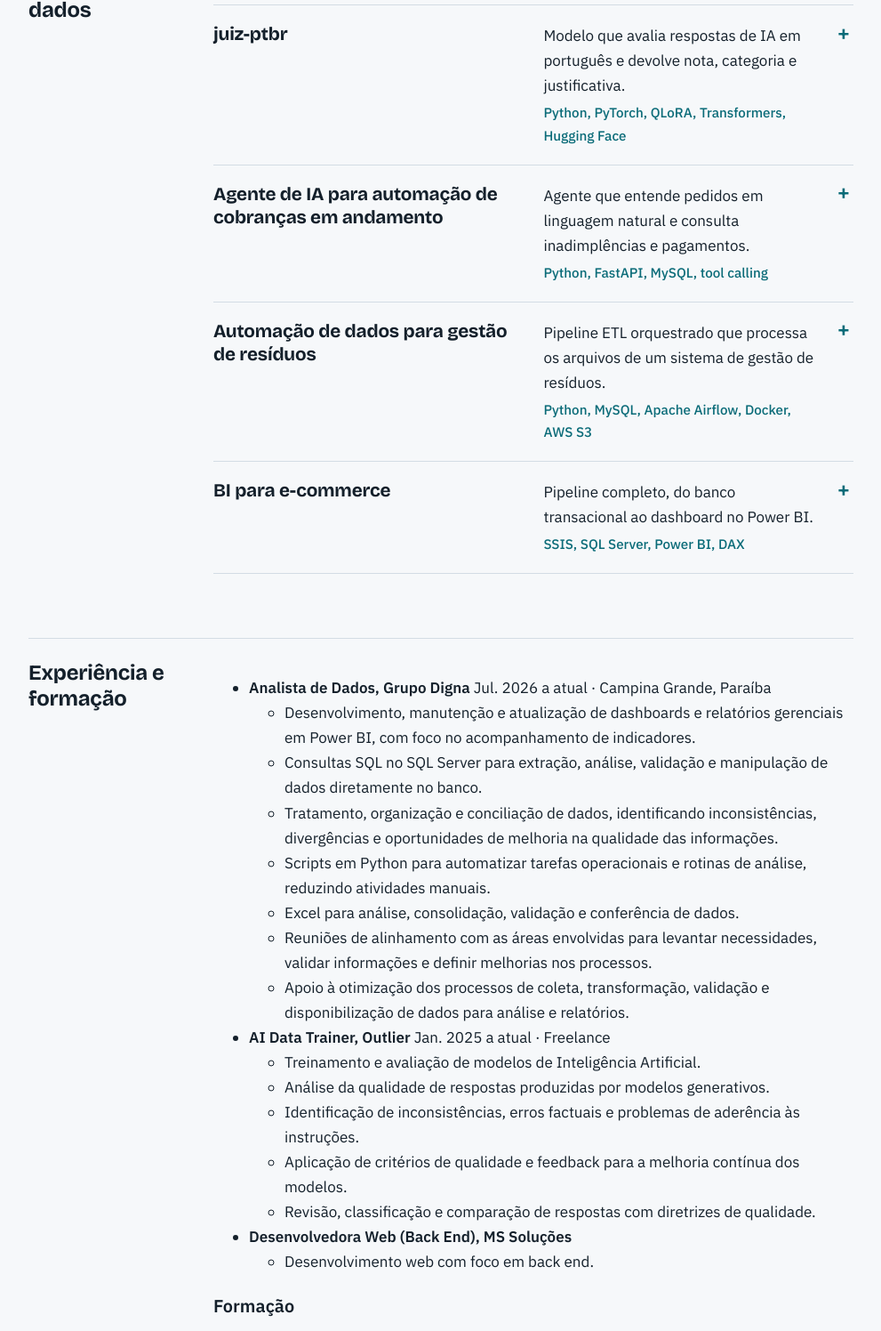
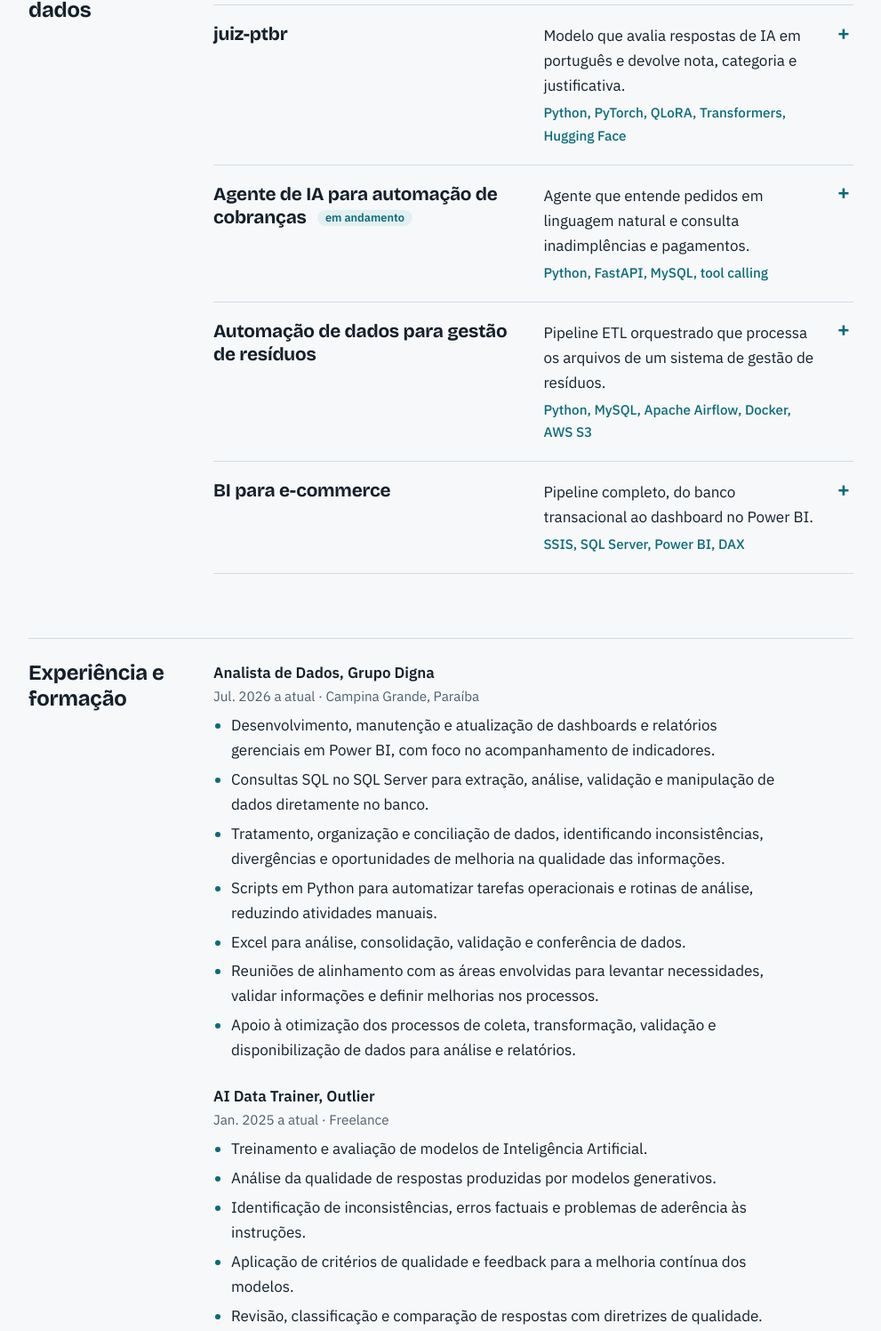
Before and after one commit to jeniffersantos09/jeniffersantos09.github.io, a plain HTML site: page index.html in a window 1280 px wide. Shown: the part 1561-3057 px from the top of the page at 89% size, without its empty margins (144-1135 px from the left). Drawn offline with nearby package versions, Linux system fonts and the light colour scheme.

Commit message:
Enhance styles for details and experience sections
Added styles for details, status, and experience sections.

```diff
--- a/style.css
+++ b/style.css
@@ -306,3 +306,87 @@ summary:focus-visible {
     margin-bottom: 0.9rem;
   }
 }
+
+/* ---------- Ajustes: problema / o que fiz, status, experiência ---------- */
+.detalhes h4 {
+  margin: 1rem 0 0.35rem;
+  font-family: var(--fonte-titulo);
+  font-weight: 700;
+  font-size: 1rem;
+}
+
+.detalhes h4:first-child {
+  margin-top: 0;
+}
+
+.detalhes p a + a {
+  margin-left: 1.25rem;
+}
+
+.status {
+  display: inline-block;
+  margin-left: 0.5rem;
+  padding: 0.05rem 0.55rem;
+  border-radius: 999px;
+  background: var(--realce);
+  color: var(--destaque);
+  font-family: var(--fonte-texto);
+  font-size: 0.8rem;
+  font-weight: 600;
+  letter-spacing: 0;
+  vertical-align: middle;
+}
+
+.experiencia {
+  margin: 0;
+  padding: 0;
+  list-style: none;
+}
+
+.experiencia li {
+  margin-bottom: 1.5rem;
+}
+
+.experiencia strong {
+  display: block;
+}
+
+.experiencia span {
+  display: block;
+  margin-bottom: 0.35rem;
+  color: var(--grafite);
+  font-size: 0.95rem;
+}
+
+.experiencia p {
+  margin: 0;
+}
+
+.subtitulo {
+  margin: 2.5rem 0 1rem;
+  font-family: var(--fonte-titulo);
+  font-weight: 700;
+  font-size: 1.15rem;
+}
+
+/* ---------- Ajustes: resultado e listas dentro da experiência ---------- */
+.resultado {
+  padding-left: 0.9rem;
+  border-left: 3px solid var(--destaque);
+  font-weight: 500;
+}
+
+.experiencia li ul {
+  margin: 0.35rem 0 0;
+  padding-left: 1.25rem;
+  list-style: disc;
+  max-width: 62ch;
+}
+
+.experiencia li li {
+  margin-bottom: 0.3rem;
+}
+
+.experiencia li li::marker {
+  color: var(--destaque);
+}
```
